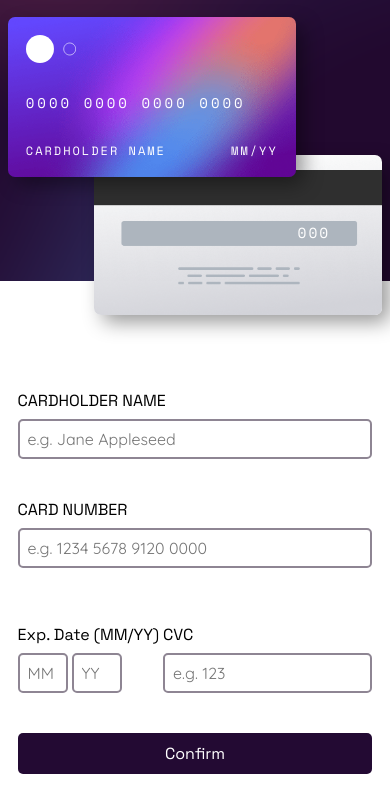
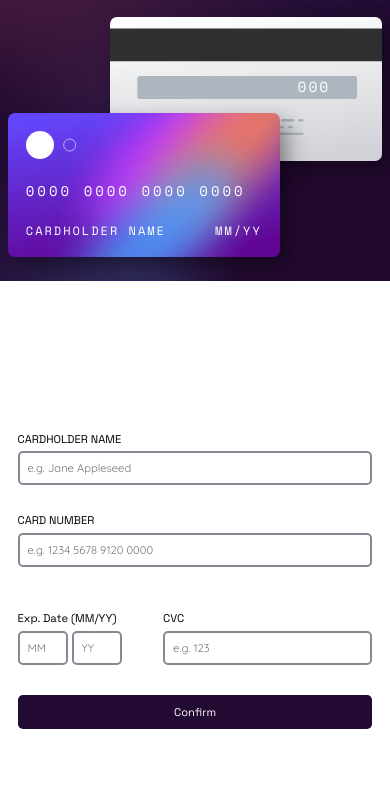
Before and after one commit to Alee2117/fake-card, a plain HTML site: page index.html in a window 390 px wide. Drawn offline with nearby package versions, Linux system fonts and the light colour scheme.

Commit message:
edited mobile styling

```diff
--- a/styles.scss
+++ b/styles.scss
@@ -294,10 +294,10 @@
 
     .sidebar {
       .card-front {
-        width: min(100%, 18rem);
-        height: 10rem;
+        width: min(17rem);
+        height: 9rem;
         font-size: 12px;
-        top: 6%;
+        top: 40%;
         left: 2%;
 
         .middle-front {
@@ -306,11 +306,11 @@
       }
 
       .card-back {
-        width: min(100%, 18rem);
-        height: 10rem;
+        width: min(17rem);
+        height: 9rem;
         left: initial;
         right: 2%;
-        top: 55%;
+        top: 6%;
         font-size: .7em;
       }
     }
@@ -319,6 +319,18 @@
       form {
         max-width: 91%;
         margin-top: 22px;
+
+        input {
+          font-size: .7em;
+        }
+
+        label {
+          font-size: .7em;
+        }
+
+        button {
+          font-size: .7em;
+        }
 
         .card-finer-details {
           .month-date {
```
Also changed, not shown: styles.css, 1 other file.
